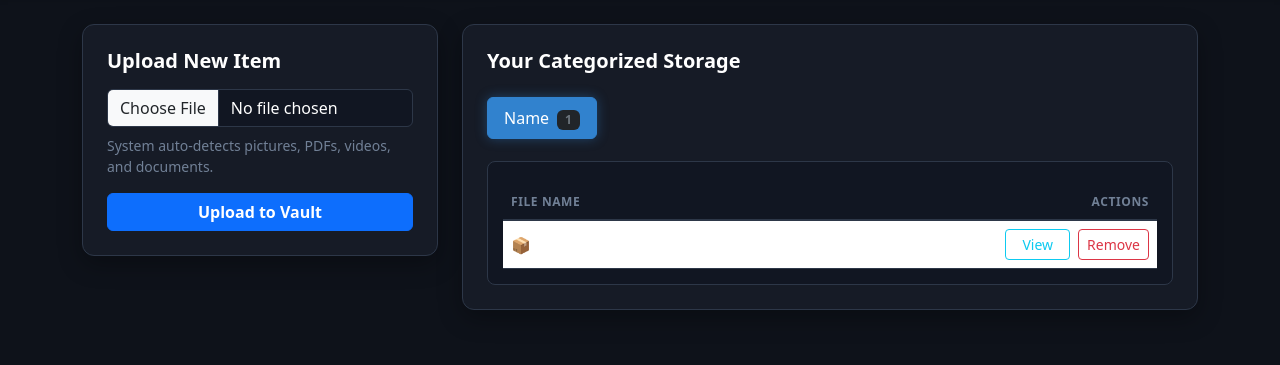
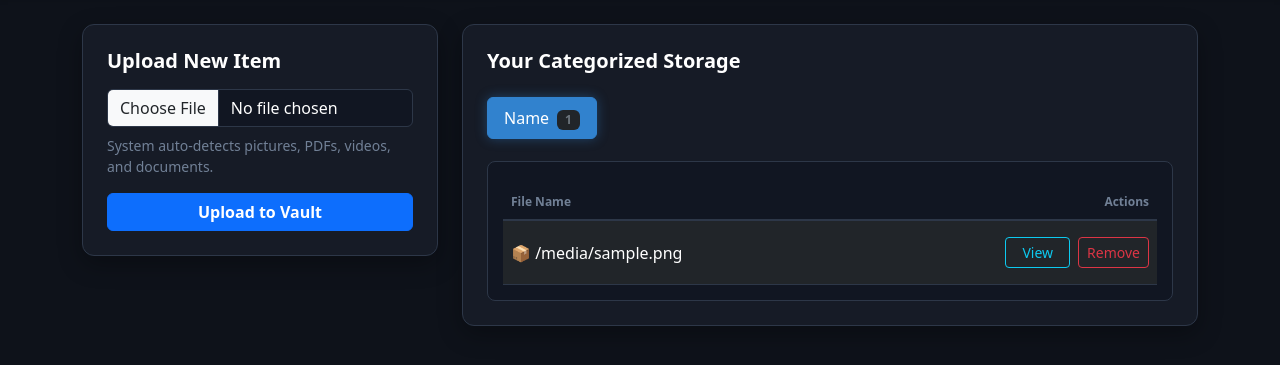
Before and after one commit to jameschowdhurychowdhury-jpg/my-secure-vault, a Flask app: template templates/dashboard.html in a window 1280 px wide. Shown: the part 67-432 px from the top of the page. Run offline with Flask 3, Linux system fonts and the light colour scheme; the template is opened without the code that fills it: most values are stand-ins (such as "Sample title", 1, 10 or a date in 2020).

Commit message:
Enforce dark tables layout mechanics completely

```diff
--- a/templates/dashboard.html
+++ b/templates/dashboard.html
@@ -52,25 +52,11 @@
         /* Modernized Interactive Table Overhaul */
         .table {
             color: #e2e8f0 !important;
-            border-color: #2d3748;
-        }
-
-        /* Forces table body rows to remain dark to preserve layout contrast */
-        .table tbody tr {
-            background-color: #161b26 !important;
+            border-color: #2d3748 !important;
         }
 
         .table-hover tbody tr:hover {
             background-color: #1e2533 !important;
-        }
-
-        .table-light th {
-            background-color: #111622 !important;
-            color: #718096 !important;
-            text-transform: uppercase;
-            font-size: 0.75rem;
-            letter-spacing: 0.05em;
-            border-bottom: 2px solid #2d3748;
         }
 
         .tab-content-wrapper {
@@ -165,17 +151,17 @@
 
                         {% if files %}
                             <div class="table-responsive">
-                                <table class="table align-middle m-0">
-                                    <thead class="table-light">
-                                        <tr>
-                                            <th>File Name</th>
-                                            <th class="text-end">Actions</th>
+                                <table class="table table-dark table-hover align-middle m-0">
+                                    <thead>
+                                        <tr style="border-bottom: 2px solid #2d3748;">
+                                            <th style="background-color: #111622; color: #718096; font-size: 0.75rem; uppercase; tracking: 0.05em;">File Name</th>
+                                            <th style="background-color: #111622; color: #718096; font-size: 0.75rem; uppercase; tracking: 0.05em;" class="text-end">Actions</th>
                                         </tr>
                                     </thead>
                                     <tbody>
                                         {% for file in files %}
-                                        <tr>
-                                            <td class="text-break text-white fw-medium">
+                                        <tr style="background-color: #161b26 !important; border-bottom: 1px solid #2d3748;">
+                                            <td class="text-break text-white fw-medium py-3">
                                                 {% if category == 'pictures' %}🖼️
                                                 {% elif category == 'pdfs' %}📄
                                                 {% elif category == 'videos' %}🎬
@@ -183,15 +169,15 @@
                                                 {% else %}📦 {% endif %}
                                                 {{ file }}
                                             </td>
-                                            <td class="text-end">
+                                            <td class="text-end py-3">
                                                 <div class="d-inline-flex gap-2">
                                                     <a href="{{ url_for('download_file', category=category, filename=file) }}"
-                                                       target="_blank" class="btn btn-sm btn-outline-info px-3">View</a>
+                                                       target="_blank" class="btn btn-sm btn-outline-info px-3 fw-medium">View</a>
 
                                                     <form action="{{ url_for('delete_file', category=category, filename=file) }}"
                                                           method="POST"
                                                           onsubmit="return confirm('Are you sure you want to permanently delete this file?');">
-                                                        <button type="submit" class="btn btn-sm btn-outline-danger">Remove</button>
+                                                        <button type="submit" class="btn btn-sm btn-outline-danger fw-medium">Remove</button>
                                                     </form>
                                                 </div>
                                             </td>
```
